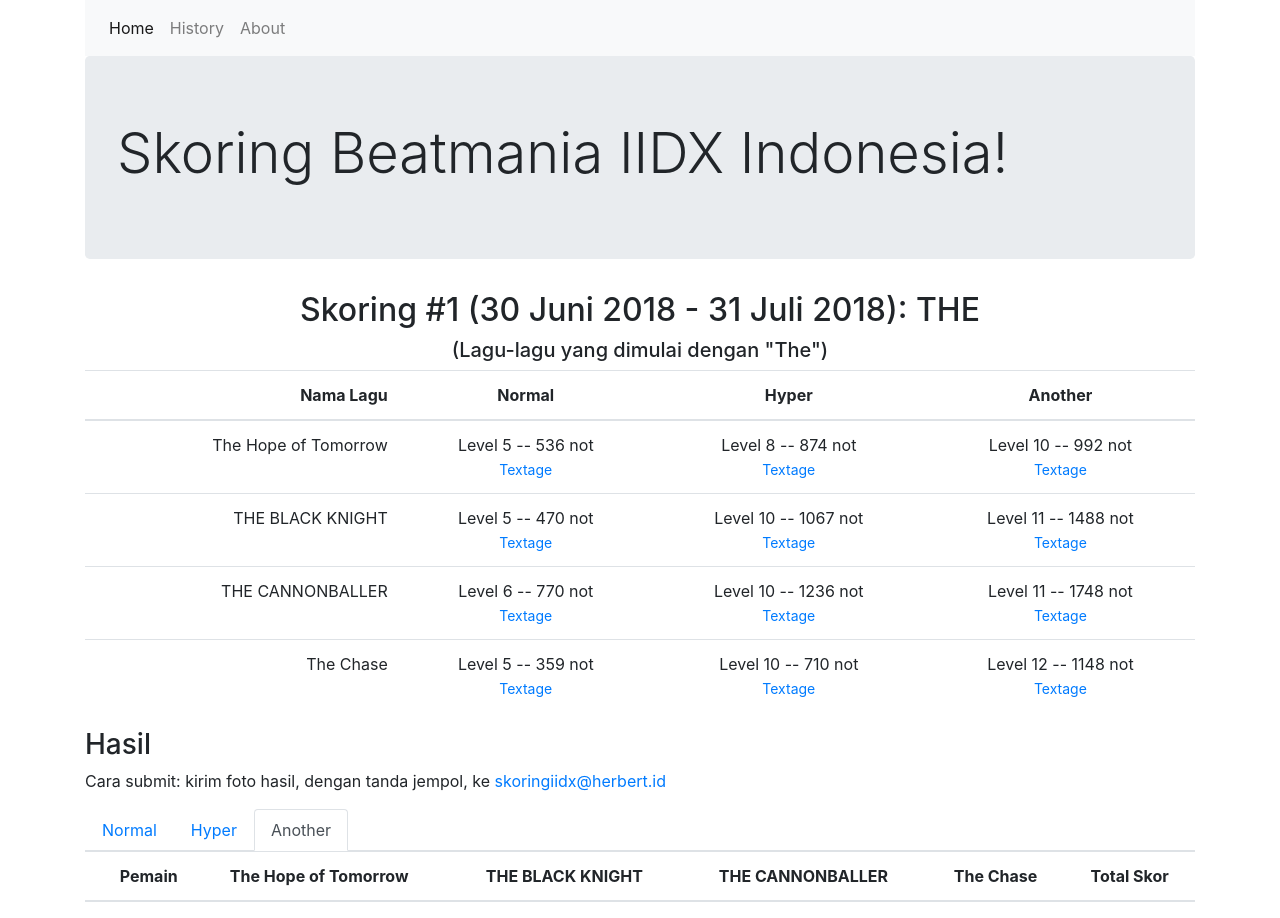
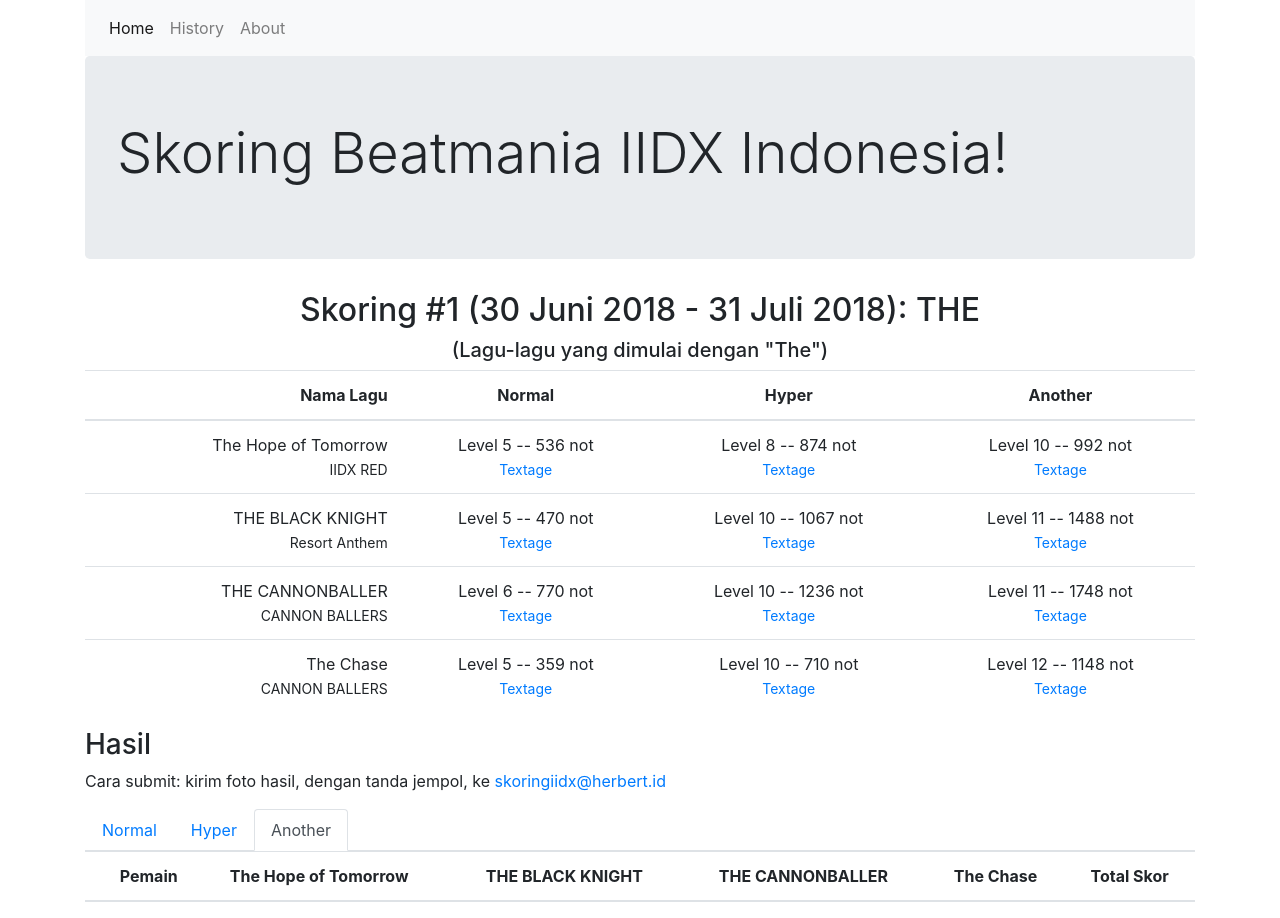
Before and after one commit to donjar/skoring-iidx, a React (Create React App) app: page / in a window 1280 px wide. Built offline with nearby package versions, Linux system fonts and the light colour scheme.

Commit message:
Add IIDX version

```diff
--- a/src/ContestSummary.js
+++ b/src/ContestSummary.js
@@ -1,5 +1,5 @@
 import React, { Component } from 'react';
-import { contests, difficulties } from './Data';
+import { contests, difficulties, versions } from './Data';
 
 function textageLinkMaker(version, id, difficulty, level) {
   difficulty = difficulties[difficulty][0];
@@ -33,7 +33,7 @@
               contest.songs.map(function(obj, i) {
                 return (
                   <tr key={i}>
-                    <td>{obj.song}</td>
+                    <td>{obj.song}<br /><small>{versions[obj.version]}</small></td>
                     {obj.charts.map(function(c, idx) {
                       return (
                         <td key={idx}>
```
